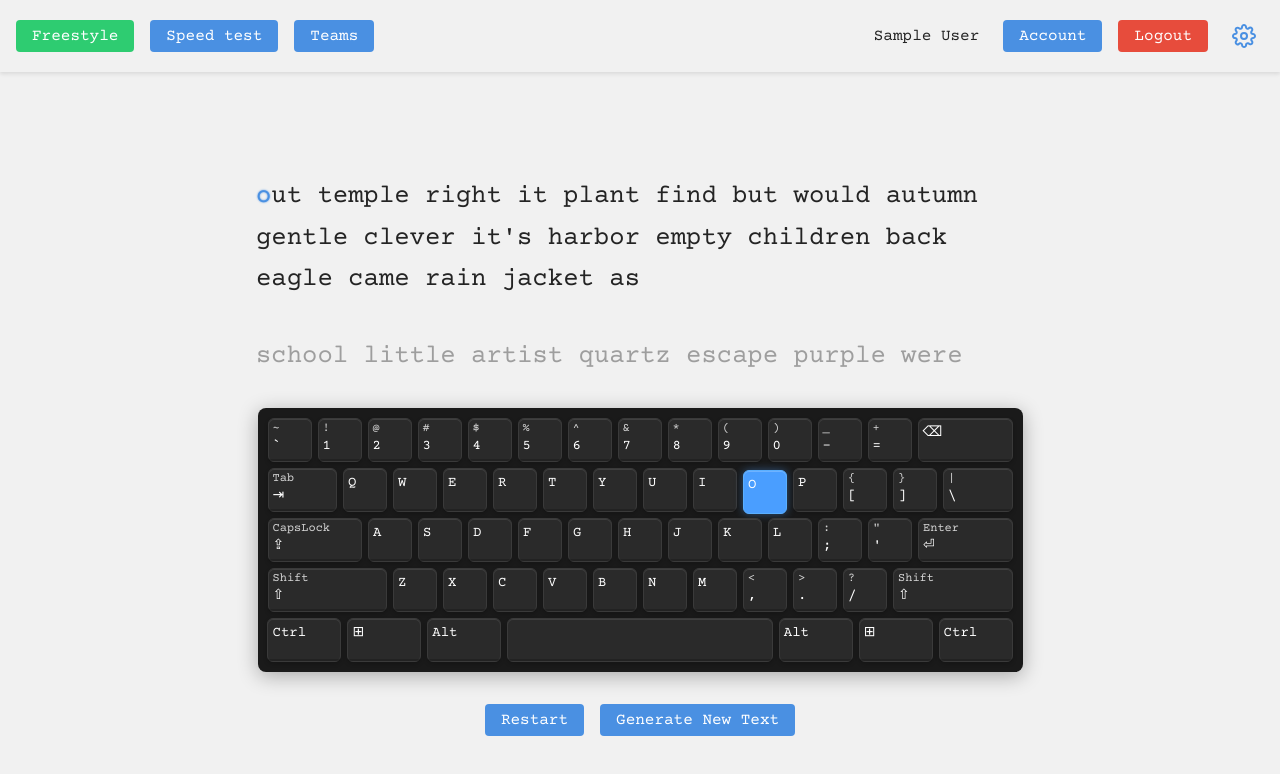
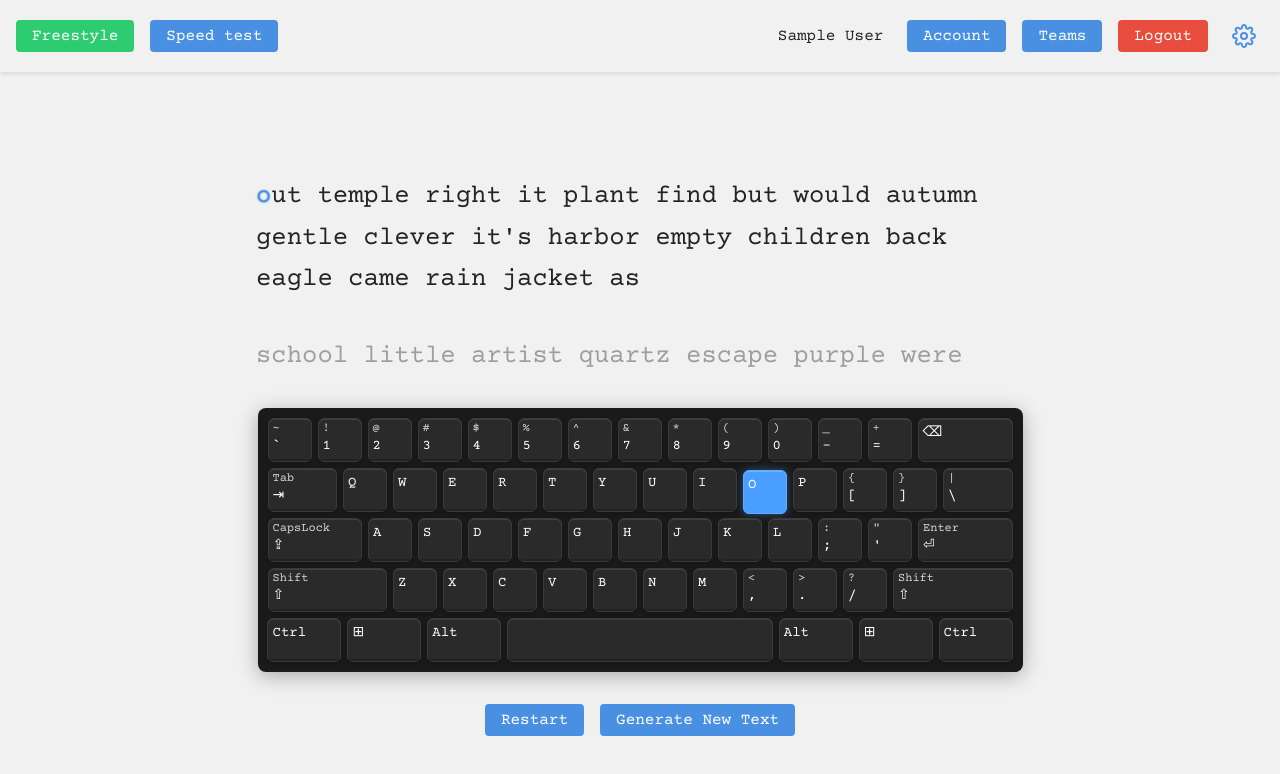
Before and after one commit to nstoichev/typing-game, a React (Vite) app: page / in a window 1280 px wide. Shown: the top 774 px of the page. Built offline with nearby package versions, Linux system fonts and the light colour scheme; no server answers; the database is empty; sample sign-in values are in the browser's storage.

Commit message:
feat: Move teams button on the right.

```diff
--- a/src/components/Navigation.jsx
+++ b/src/components/Navigation.jsx
@@ -56,16 +56,6 @@ const Navigation = ({
             Speed test
           </Link>
         </li>
-        {currentUser && (
-          <li>
-            <Link
-              to="/teams"
-              className={`button ${location.pathname === '/teams' ? 'active' : ''}`}
-            >
-              Teams
-            </Link>
-          </li>
-        )}
       </ul>
 
       <div className="right-container">
@@ -89,6 +79,14 @@ const Navigation = ({
               >
                 Account
               </Link>
+              {currentUser && (
+                  <Link
+                    to="/teams"
+                    className={`button ${location.pathname === '/teams' ? 'active' : ''}`}
+                  >
+                    Teams
+                  </Link>
+              )}
               <button onClick={handleLogout} className="button button--danger">
                 Logout
               </button>
```
